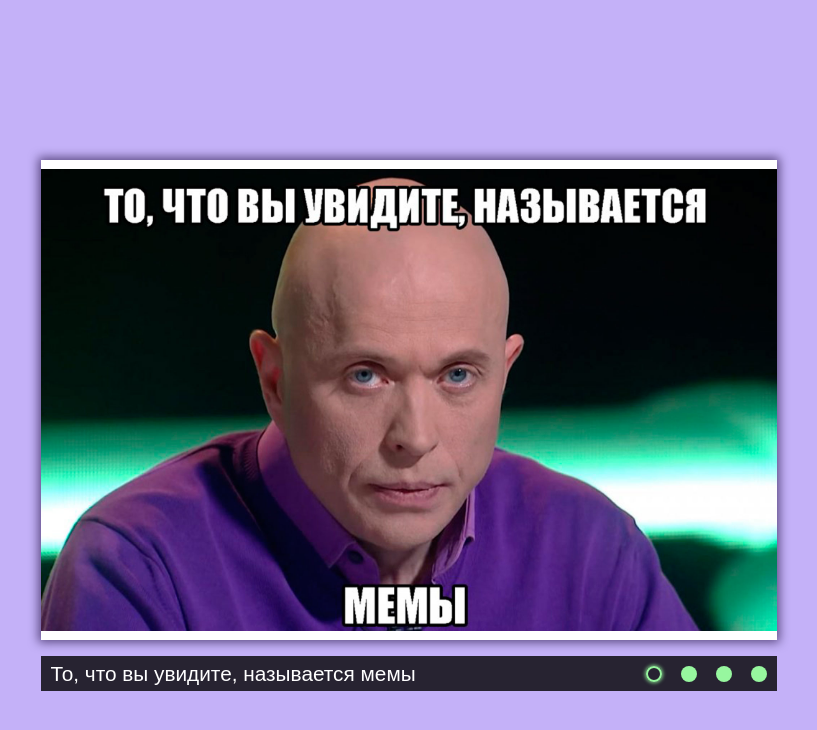
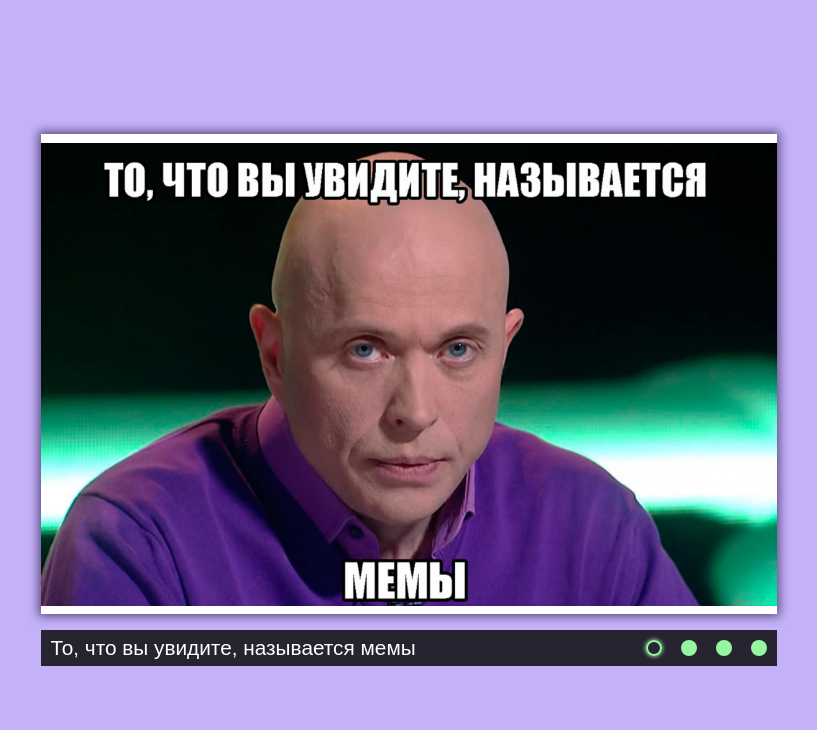
Before and after one commit to GrafPin/cssMemSlider, a plain HTML site: page cssMemSlider/index.html in a window 1280 px wide. Shown: the whole page, without its empty margins (231-1048 px from the left). Drawn offline with Linux system fonts and the light colour scheme.

Commit message:
fix: vertical scroll part 2 (Sun, May 15, 2022 23:20:15 PM)

```diff
--- a/cssMemSlider/style.css
+++ b/cssMemSlider/style.css
@@ -4,13 +4,14 @@ input {
 
 body {
   height: 100vh;
+  display: flex;
+  align-items: center;
   background-color: rgb(196, 177, 248);
 }
 
 .wrapper__slider {
+  min-width: 15rem;
   max-width: 50rem;
-  max-height: 50rem;
-  padding-top: 20vh;
   margin: 0 auto 0 auto;
 }
 
```
